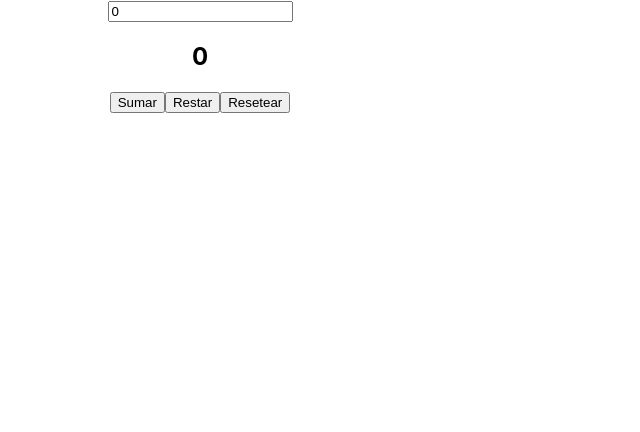
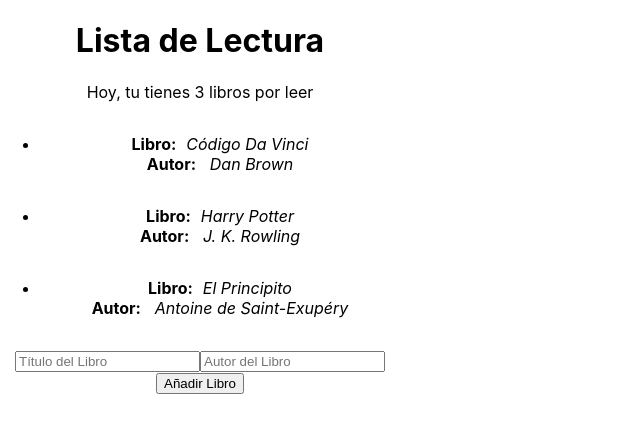
Before and after one commit to Academia-Numen/1121-react-clases, a React (Create React App) app: page / in a window 1280 px wide. Shown: the top 432 px of the page, without its empty margins (0-640 px from the left). Built offline with nearby package versions, Linux system fonts and the light colour scheme.

Commit message:
clase 7: booksApp logica de estado con context

```diff
--- a/src/App.js
+++ b/src/App.js
@@ -1,11 +1,20 @@
 import './App.css';
-import Counter from './components/Counter';
+import BookList from './components/BookList';
+import Navbar from './components/Navbar';
+import NewBookForm from './components/NewBookForm';
+import BooksContextProvider from './context/BooksContext';
 
 function App() {
 
   return (
     <div className='App'>
-      <Counter />
+      <BooksContextProvider>
+
+        <Navbar />
+        <BookList />
+        <NewBookForm />
+
+      </BooksContextProvider>
     </div>
   );
 }
--- /dev/null
+++ b/src/components/BookDetails.js
@@ -0,0 +1,25 @@
+import { useContext } from "react";
+import { BooksContext } from "../context/BooksContext";
+
+export default function BookDetails({ book }) {
+
+    const { books, setBooks } = useContext(BooksContext);
+
+    function deleteBook(id) {
+        const listaFiltrada = books.filter(book => book.id !== id)
+        setBooks(listaFiltrada);
+    }
+
+    return (
+        <li style={{ padding: '1rem' }} onClick={() => deleteBook(book.id)}>
+            <div>
+                <span style={{ fontWeight: 'bold', marginRight: 10 }}>Libro:</span>
+                <span style={{ fontStyle: 'italic'}}>{book.title}</span>
+            </div>
+            <div>
+                <span style={{ fontWeight: 'bold', marginRight: 10 }}>Autor: </span>
+                <span style={{ fontStyle: 'italic'}}>{book.author}</span>
+            </div>
+        </li>
+    )
+};
--- /dev/null
+++ b/src/components/BookList.js
@@ -0,0 +1,16 @@
+import { useContext } from "react";
+import { BooksContext } from "../context/BooksContext";
+import BookDetails from "./BookDetails";
+
+export default function BookList() {
+
+    const { books } = useContext(BooksContext);
+
+    return (
+        <div>
+            <ul>
+                { books.map(book => <BookDetails book={book} key={book.id}/>) }
+            </ul>
+        </div>
+    )
+};
--- a/src/components/Counter.js
+++ /dev/null
@@ -1,18 +0,0 @@
-import { useReducer, useState } from "react"
-import counterReducer, { ACTIONS } from "../reducers/counterReducer";
-
-export default function Counter() {
-
-    const [counter, dispatch] = useReducer(counterReducer, 0);
-    const [value, setValue] = useState(0);
-
-    return (
-        <div>
-            <input type="text" value={value} onChange={(e) => setValue(e.target.value)}/>
-            <h2>{counter}</h2>
-            <button onClick={() => dispatch({ type: ACTIONS.INCREMENT, payload: value })}>Sumar</button>
-            <button onClick={() => dispatch({ type: ACTIONS.DECREMENT, payload: value  })}>Restar</button>
-            <button onClick={() => dispatch({ type: ACTIONS.RESET })}>Resetear</button>
-        </div>
-    )
-};
--- /dev/null
+++ b/src/components/Navbar.js
@@ -0,0 +1,13 @@
+import { useContext } from "react";
+import { BooksContext } from "../context/BooksContext";
+
+export default function Navbar() {
+    const { books } = useContext(BooksContext);
+
+    return (
+        <div>
+            <h1>Lista de Lectura</h1>
+            <p>Hoy, tu tienes {books.length} libros por leer</p>
+        </div>
+    )
+};
--- /dev/null
+++ b/src/components/NewBookForm.js
@@ -0,0 +1,49 @@
+import { useContext, useState } from "react";
+import { BooksContext } from "../context/BooksContext";
+
+export default function NewBookForm() {
+    const [title, setTitle] = useState('');
+    const [author, setAuthor] = useState('');
+
+    const { books, setBooks } = useContext(BooksContext);
+
+    function generateId(books){
+        const id = Math.max(0, ...books.map(book => book.id)) + 1;
+        return id;
+    }
+
+    function handleSubmit(e) {
+        e.preventDefault();
+
+        const newBook = { id: generateId(books), title: title, author: author  }
+
+        setBooks(prevState => [...prevState, newBook])
+
+        setTitle('');
+        setAuthor('');
+    }
+
+    return (
+        <form onSubmit={handleSubmit}>
+
+            <input
+                value={title}
+                onChange={(e) => setTitle(e.target.value)}
+                type="text"
+                placeholder="Título del Libro"
+                required
+            />
+
+            <input
+                value={author}
+                onChange={(e) => setAuthor(e.target.value)}
+                type="text"
+                placeholder="Autor del Libro"
+                required
+            />
+
+            <input type="submit" value="Añadir Libro" />
+
+        </form>
+    )
+};
--- /dev/null
+++ b/src/context/BooksContext.js
@@ -0,0 +1,20 @@
+import { createContext, useState } from "react";
+
+const bookList = [
+    { id: 1, title: 'Código Da Vinci', author: 'Dan Brown' },
+    { id: 2, title: 'Harry Potter', author: 'J. K. Rowling' },
+    { id: 3, title: 'El Principito', author: 'Antoine de Saint-Exupéry' },
+]
+
+export const BooksContext = createContext();
+
+export default function BooksContextProvider({ children }) {
+
+    const [books, setBooks] = useState(bookList);
+
+    return (
+        <BooksContext.Provider value={{ books, setBooks }}>
+            { children }
+        </BooksContext.Provider>
+    )
+};
```
Also changed, not shown: src/reducer/bookReducer.js (renamed from src/reducers/counterReducer.js).
